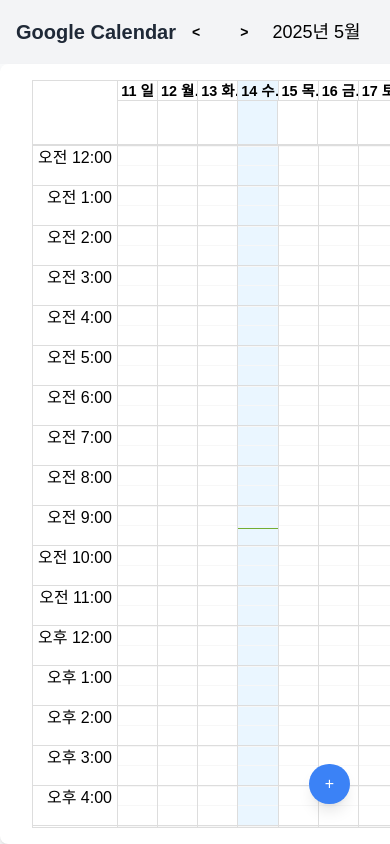
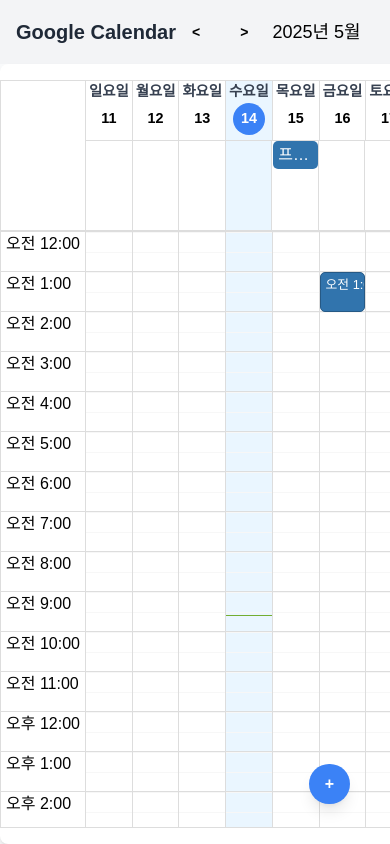
Before and after one commit to yunrap/react-google-calendar, a React (Create React App) app: page / in a window 390 px wide. Shown: the top 844 px of the page. Built offline with nearby package versions, Linux system fonts and the light colour scheme.

Commit message:
refactor: 모바일 css 보완

```diff
--- a/src/App.tsx
+++ b/src/App.tsx
@@ -52,12 +52,12 @@ function App() {
         />
         <main className="flex flex-1">
           {isSidebarOpen && <Sidebar openModal={() => setIsModalOpen(true)} />}
-          <div className="flex-1 p-4 rounded-lg bg-white shadow-md h-full sm:h-[calc(100vh-6rem)] ">
+          <div className="flex-1 py-4 rounded-lg bg-white shadow-md h-full sm:h-[calc(100vh-6rem)] ">
             <MyCalendar date={currentDate} />
           </div>
         </main>
         <button
-          className="fixed bottom-10 right-10 bg-blue-500 text-white px-4 py-2 rounded-full shadow-lg xl:hidden"
+          className="fixed bottom-10 right-10 bg-blue-500 text-white px-4 py-2 rounded-full shadow-lg xl:hidden font-bold flex items-center justify-center"
           onClick={() => setIsModalOpen(true)}
         >
           +
--- a/src/components/Button.tsx
+++ b/src/components/Button.tsx
@@ -3,7 +3,7 @@ import clsx from 'clsx';
 
 interface ButtonProps extends React.ButtonHTMLAttributes<HTMLButtonElement> {
   children: React.ReactNode;
-  size?: 'small' | 'medium' | 'large';
+  size?: 'small' | 'medium' | 'large' | 'xlarge';
 }
 
 export default function Button({
@@ -19,6 +19,7 @@ export default function Button({
     'px-3 py-1 text-xs': size === 'small',
     'px-4 py-2 text-sm': size === 'medium',
     'px-6 py-3 text-base': size === 'large',
+    'px-8 py-4 text-lg': size === 'xlarge',
   });
 
   const buttonProps = { ...rest, type };
--- a/src/components/Modal.tsx
+++ b/src/components/Modal.tsx
@@ -170,6 +170,7 @@ const Modal: React.FC<ModalProps> = ({ isOpen, onClose, modalTitle }) => {
             <input
               className="relative p-2 border rounded w-full"
               type="text"
+              inputMode="none"
               value={timeUtils.formatKoreanDate(eventState.selectedDate!)}
               placeholder="MM/dd/yyyy"
               onMouseUp={() => setIsDialogOpen(true)}
--- a/src/components/MyCalendar.tsx
+++ b/src/components/MyCalendar.tsx
@@ -1,5 +1,5 @@
 import React, { useCallback, useMemo, useState } from 'react';
-import { Calendar, momentLocalizer, Views } from 'react-big-calendar';
+import { Calendar, momentLocalizer, Views, HeaderProps } from 'react-big-calendar';
 import moment from 'moment';
 import 'moment/locale/ko';
 import 'moment-timezone';
@@ -13,6 +13,24 @@ moment.tz.setDefault('Asia/Seoul');
 moment.locale('ko');
 const localizer = momentLocalizer(moment);
 
+const WeekHeader = ({ date: headerDate, localizer }: HeaderProps) => {
+  const calendarDate = useSelector((state: RootState) => state.date.calendarDate);
+  const isCurrentDay = moment(headerDate).isSame(moment(calendarDate), 'day');
+
+  return (
+    <div className="flex flex-col items-center">
+      <span className="text-gray-700">{localizer.format(headerDate, 'dddd')}</span>
+      <span
+        className={`w-8 h-8 flex items-center justify-center rounded-full ${
+          isCurrentDay ? 'bg-blue-500 text-white' : ''
+        }`}
+      >
+        {localizer.format(headerDate, 'D')}
+      </span>
+    </div>
+  );
+};
+
 const MyCalendar: React.FC<CalendarProps> = ({ date }) => {
   const events = useSelector((state: RootState) => state.events.events);
   const [selectedEvent, setSelectedEvent] = useState<Event | null>(null);
@@ -24,7 +42,7 @@ const MyCalendar: React.FC<CalendarProps> = ({ date }) => {
   }, []);
 
   return (
-    <div className="h-[calc(100vh-6rem)] sm:h-full sm:my-3 mx-4 overflow-auto">
+    <div className="h-[calc(100vh-6rem)] sm:h-full sm:my-3  overflow-auto">
       <Calendar
         date={date}
         toolbar={false}
@@ -36,6 +54,11 @@ const MyCalendar: React.FC<CalendarProps> = ({ date }) => {
         defaultView={Views.WEEK}
         views={calendarViews}
         onSelectEvent={handleSelectEvent}
+        components={{
+          week: {
+            header: WeekHeader,
+          },
+        }}
       />
       {selectedEvent && (
         <EventDetailModal event={selectedEvent} onClose={() => setSelectedEvent(null)} />
--- a/src/components/Sidebar.tsx
+++ b/src/components/Sidebar.tsx
@@ -26,7 +26,7 @@ const Sidebar: React.FC<SidebarProps> = ({ openModal }) => {
         <Button
           onClick={openModal}
           className="px-10 py-2 bg-white border-none shadow-md border border-gray-200 "
-          size="large"
+          size="xlarge"
         >
           만들기
         </Button>
--- /dev/null
+++ b/src/mocks/mockEvents.ts
@@ -0,0 +1,32 @@
+import { Event } from '../types/calendar';
+
+const today = new Date();
+const tomorrow = new Date(today);
+tomorrow.setDate(tomorrow.getDate() + 1);
+
+export const mockEvents: Event[] = [
+  {
+    id: '1',
+    title: '팀 미팅',
+    start: new Date(today.setHours(10, 0, 0, 0)),
+    end: new Date(today.setHours(11, 30, 0, 0)),
+  },
+  {
+    id: '2',
+    title: '점심 약속',
+    start: new Date(today.setHours(12, 30, 0, 0)),
+    end: new Date(today.setHours(13, 30, 0, 0)),
+  },
+  {
+    id: '3',
+    title: '프로젝트 회의',
+    start: new Date(tomorrow.setHours(14, 0, 0, 0)),
+    end: new Date(tomorrow.setHours(15, 0, 0, 0)),
+  },
+  {
+    id: '4',
+    title: '코드 리뷰',
+    start: new Date(tomorrow.setHours(16, 0, 0, 0)),
+    end: new Date(tomorrow.setHours(17, 0, 0, 0)),
+  }
+];
--- a/src/store/eventSlice.ts
+++ b/src/store/eventSlice.ts
@@ -1,5 +1,6 @@
 import { createSlice, PayloadAction } from '@reduxjs/toolkit';
 import { Event } from '../types/calendar';
+import { mockEvents } from '../mocks/mockEvents';
 
 interface EventState {
   events: Event[];
@@ -7,7 +8,7 @@ interface EventState {
 }
 
 const initialState: EventState = {
-  events: [],
+  events: mockEvents,
   selectedEvent: null,
 };
 
--- a/src/styles/global.scss
+++ b/src/styles/global.scss
@@ -5,6 +5,7 @@
 
 body {
   font-family: 'Pretendard', sans-serif;
+  overflow: hidden;
 }
 
 .rbc-day-slot .rbc-events-container {
@@ -14,3 +15,11 @@ body {
 .rbc-day-slot .rbc-events-container {
   margin-right: 0px;
 }
+
+.rbc-time-header-cell {
+  height: 100px;
+}
+
+.rbc-time-slot {
+  text-align: left;
+}
```
